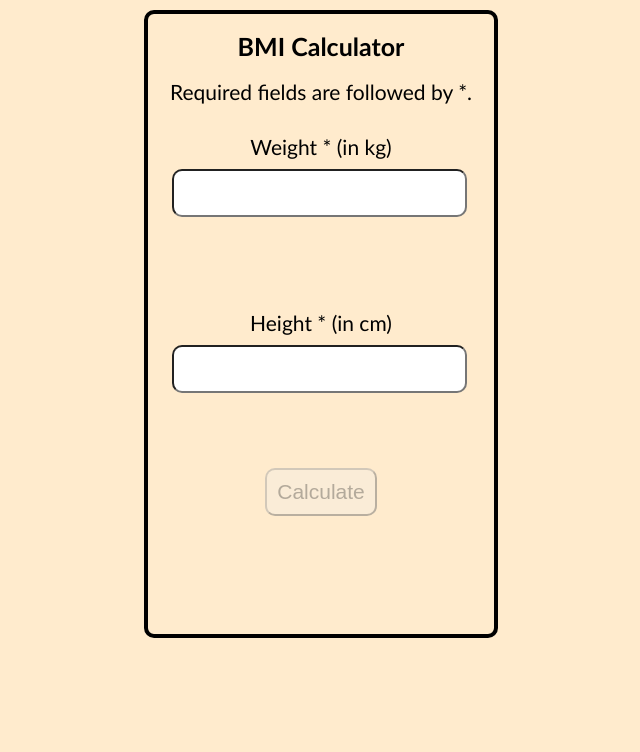
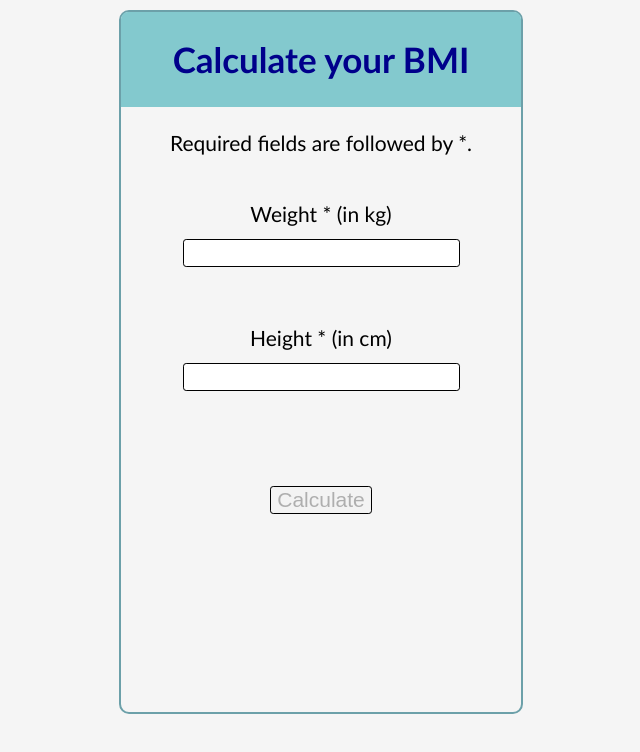
Before and after one commit to harichandanmohanty/bmi-calculator, a plain HTML site: page index.html in a window 1280 px wide. Shown: the whole page, without its empty margins (319-959 px from the left). Drawn offline with Linux system fonts and the light colour scheme.

Commit message:
styles changes

```diff
--- a/index.html
+++ b/index.html
@@ -8,9 +8,9 @@
 <body>
     <div class="box">
         <form>
-            <h1>BMI Calculator</h1>
+            <h1>Calculate your BMI</h1>
             <section>
-                <p>
+                <p id="info">
                     Required fields are followed by
                     <strong><span aria-label="required">*</span></strong>.
                   </p>
--- a/style.css
+++ b/style.css
@@ -53,37 +53,46 @@ b {
 /* Main CSS */
 
 body {
-    background-color: blanchedalmond;
+    background-color: whitesmoke;
     font-family: 'Gill Sans', 'Gill Sans MT', Calibri, 'Trebuchet MS', sans-serif;
 }
 
 h1 {
-    font-size:calc(20px + 0.390625vw);
+    color: darkblue;
+    font-size: calc(30px + 0.390625vw);
     font-weight: 600;
+    padding: 30px;
+    background-color: #83c9ce;
+    text-align: center;
+    border-radius: 7px 7px 0px 0px;
+}
+
+.box {
+    border: 2px solid rgb(108 160 169);
+    border-radius: 10px;
+    max-width: 400px;
+    min-width: 220;
+    height: 700px;
+    margin: 10px auto;
+    text-align: center;
+}
+
+section {
     padding: 10px;
 }
 
-.box {
-    border: 4px solid black;
-    margin: 10px auto;
-    border-radius: 10px;
-    text-align: center;
-    width: fit-content;
-    height: 600px;
-    padding: 10px;
+p,button,input,label {
+    font-size: calc(16px + 0.390625vw);
+    margin: 15px 0px;
 }
 
-p,button,input {
-    font-size: calc(16px + 0.390625vw);
-    padding: 10px;
-    margin: 2px;
-    border-radius: 10px;
+input, button {
+    border: 1.5px solid #000000;
+    border-radius: 0.2rem;
 }
 
-label,input {
-    display: block;
-    padding: 10px;
-    margin: 2px;
+#info {
+    margin-bottom: 50px;
 }
 
 .weight-input-error,
```
